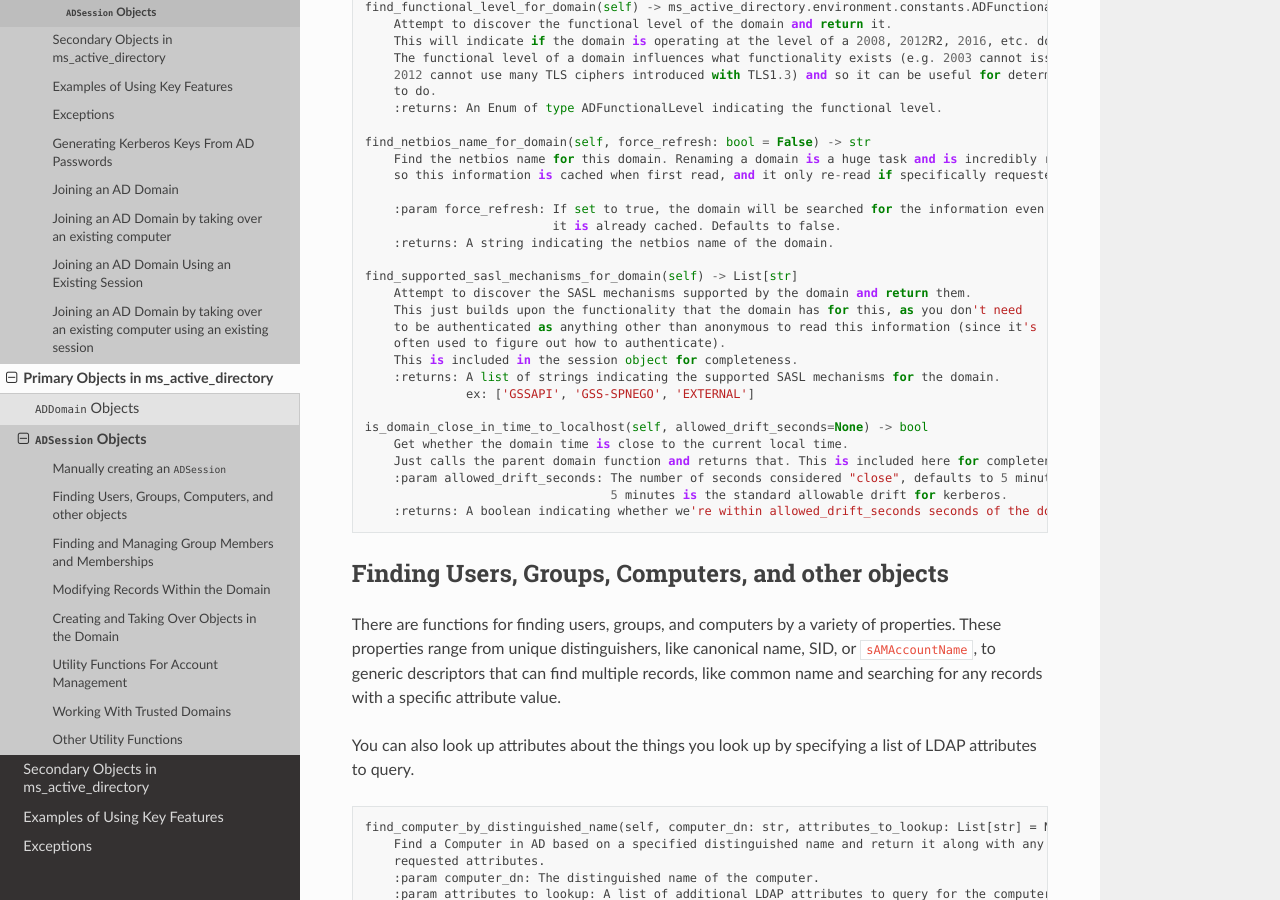
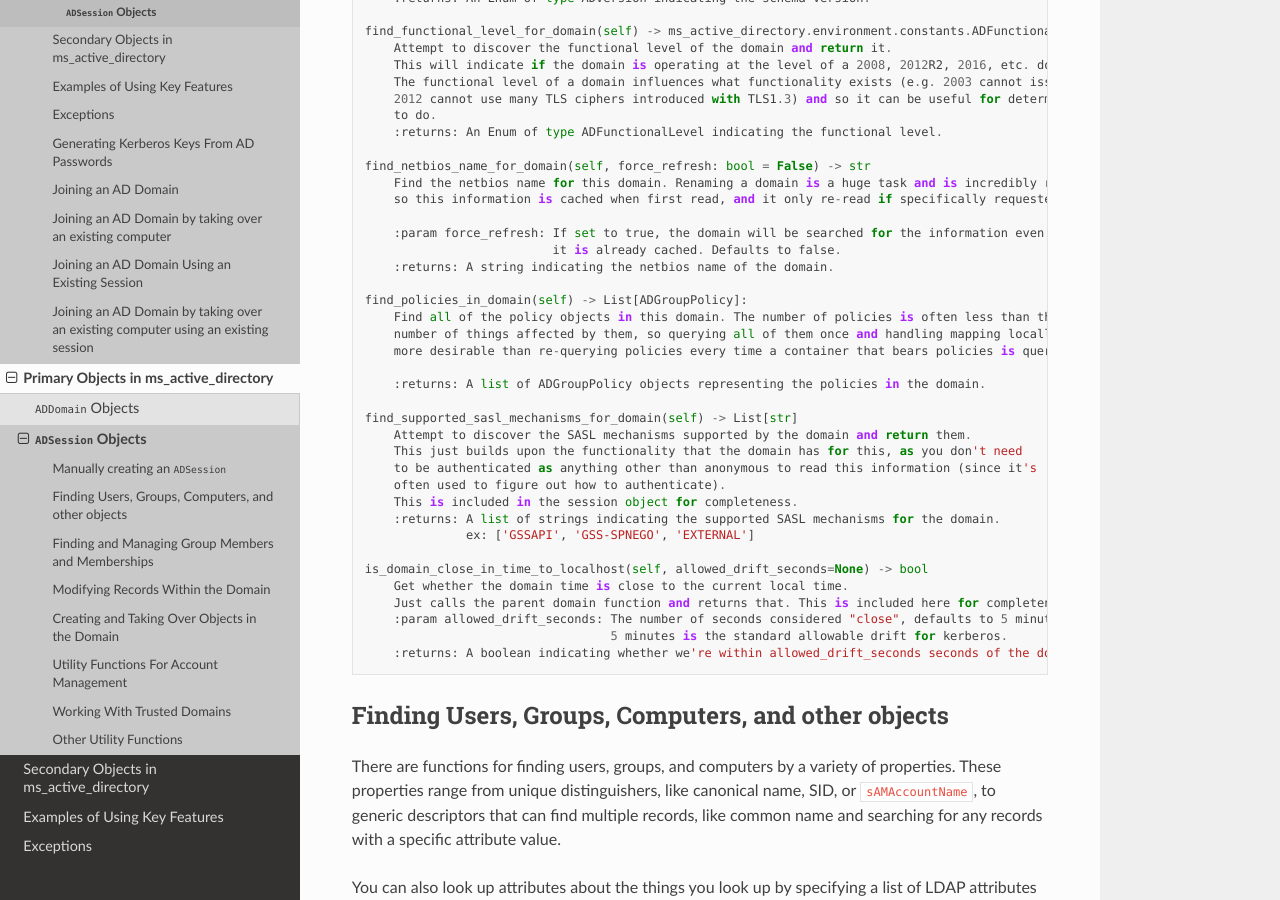
Before and after one commit to zorn96/ms_active_directory, a Sphinx documentation site: the page built from docs/source/ad_session.rst, in a window 1280 px wide and 900 px high, scrolled down 2009 px. Built offline with Sphinx 7.4.7 and the Read the Docs theme 2.0.0, drawn with Linux system fonts in a browser that asks for light colours; some of the changed text lies outside the part shown.

Commit message:
Updated docs with the new policy finding function.

```diff
--- a/docs/source/ad_session.rst
+++ b/docs/source/ad_session.rst
@@ -54,7 +54,7 @@ adjusted in response to observed response sizes and network conditions.
 
     set_trusted_domain_cache_lifetime_seconds(self, new_lifetime_in_seconds: int)
 
-There are functions for finding domain resources, such as DNS servers, CA certificates, time, etc.
+There are functions for finding domain resources, such as DNS servers, CA certificates, policies time, etc.
 ::
 
     find_certificate_authorities_for_domain(self, pem_format: bool = True, controls: List[ldap3.protocol.rfc4511.Control] = None) -> Union[List[str], List[bytes]]
@@ -118,6 +118,13 @@ There are functions for finding domain resources, such as DNS servers, CA certif
         :param force_refresh: If set to true, the domain will be searched for the information even if
                               it is already cached. Defaults to false.
         :returns: A string indicating the netbios name of the domain.
+
+    find_policies_in_domain(self) -> List[ADGroupPolicy]:
+        Find all of the policy objects in this domain. The number of policies is often less than the
+        number of things affected by them, so querying all of them once and handling mapping locally is
+        more desirable than re-querying policies every time a container that bears policies is queried.
+
+        :returns: A list of ADGroupPolicy objects representing the policies in the domain.
 
     find_supported_sasl_mechanisms_for_domain(self) -> List[str]
         Attempt to discover the SASL mechanisms supported by the domain and return them.
--- a/setup.py
+++ b/setup.py
@@ -2,7 +2,7 @@
 
 from setuptools import setup
 
-version = '1.9.2'
+version = '1.10.0'
 author = 'Azaria Zornberg'
 email = 'a.zornberg96@gmail.com'
 license_str = 'MIT License'
```
Also changed, not shown: README.md (+1 -0 lines).
